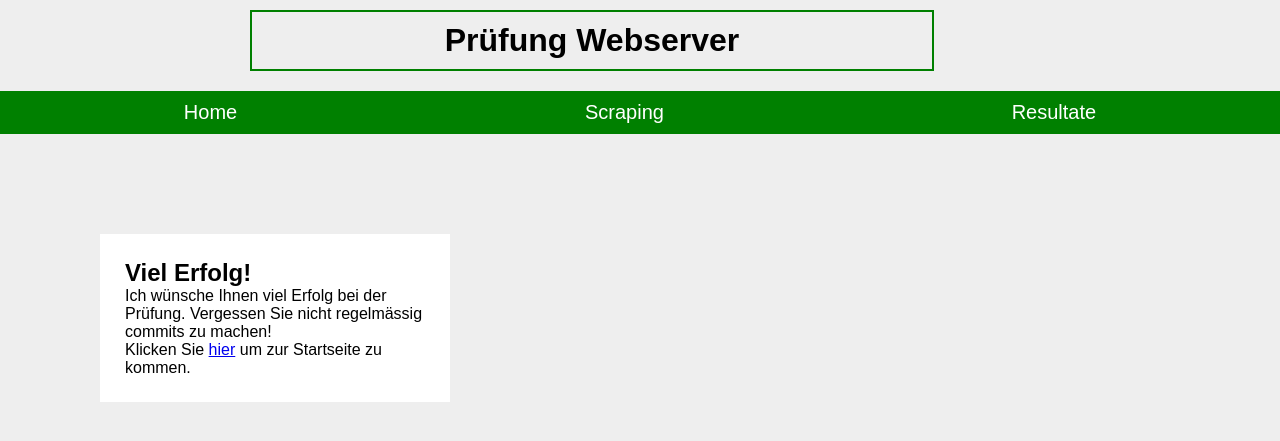
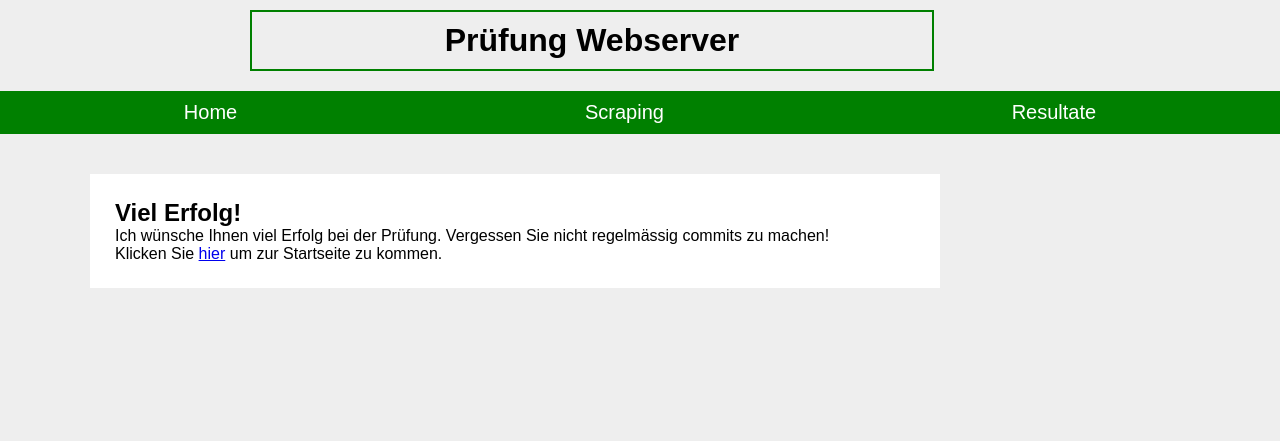
Before and after one commit to cedricgeissmann/pruefung-webserver-1mz, a Flask app: page / in a window 1280 px wide. Shown: the top 441 px of the page. Run offline with Flask 2, Linux system fonts and the light colour scheme.

Commit message:
Aufgabe 2 d bearbeitet

```diff
--- a/static/main.css
+++ b/static/main.css
@@ -26,3 +26,9 @@ div {
     background: green;
     margin-top: 20px;
 }
+
+#content {
+    margin-top: 40px;
+    margin-left: 90px;
+    width: 800px
+}
```
